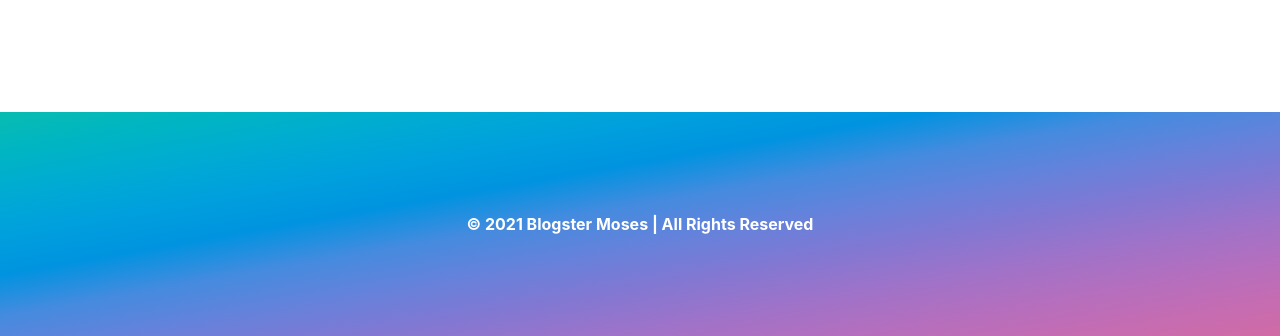
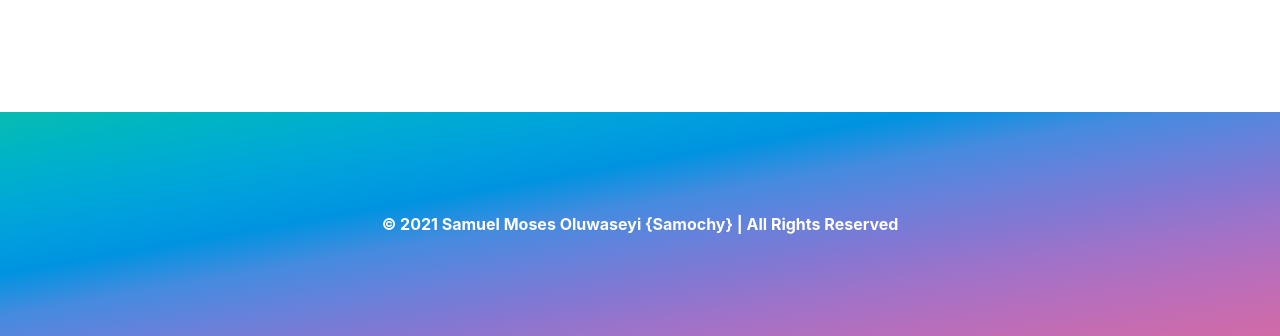
Before and after one commit to d34rh4ck3r/portfolio, a plain HTML site: page index.html in a window 1280 px wide. Shown: the part 5746-6082 px from the top of the page. Drawn offline with nearby package versions, Linux system fonts and the light colour scheme.

Commit message:
Update index.html

```diff
--- a/index.html
+++ b/index.html
@@ -404,7 +404,7 @@
       </section>
       <div id="footer">
          <footer>
-            <strong>© 2021 Blogster Moses | All Rights Reserved </strong>
+            <strong>© 2021 Samuel Moses Oluwaseyi {Samochy} | All Rights Reserved </strong>
          </footer>
       </div>
    </body>
```
